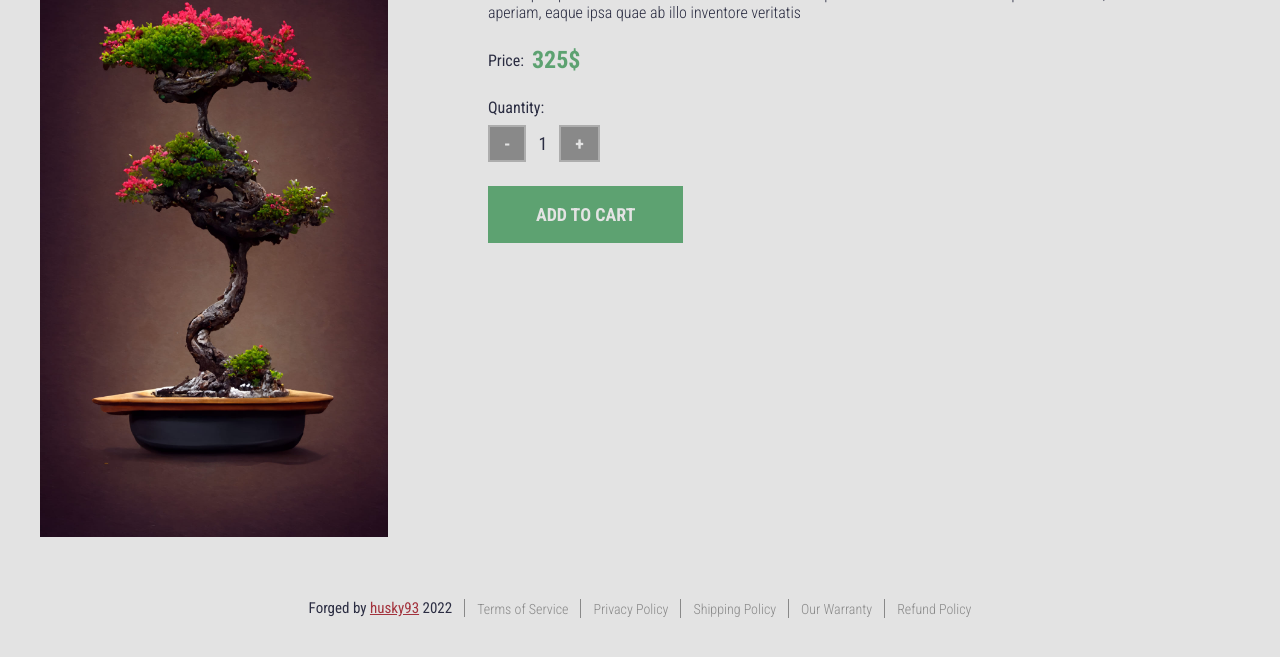
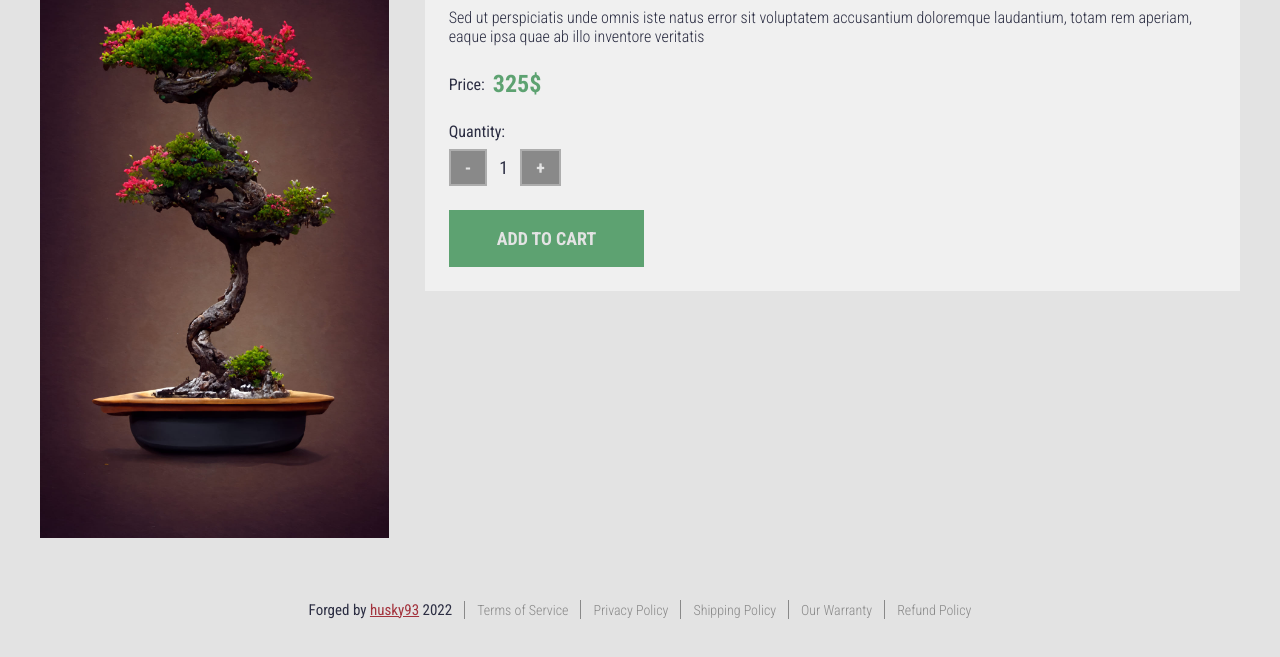
Before and after one commit to husky93/shopping-cart, a React app: page /product/1 in a window 1280 px wide. Shown: the part 210-867 px from the top of the page. Built offline with nearby package versions, Linux system fonts and the light colour scheme; a web font is replaced by a local one.

Commit message:
Change background color of product info section

```diff
--- a/src/assets/styles/product/Product.css
+++ b/src/assets/styles/product/Product.css
@@ -34,6 +34,8 @@
   align-items: flex-start;
   padding: 0 64px;
   gap: 24px;
+  background-color: var(--bg-color-light);
+  padding: 24px;
 }
 
 .product__price {
@@ -64,6 +66,9 @@
   .product__img {
     width: 65%;
   }
+  .product__info {
+    margin: 24px;
+  }
 }
 
 @media (min-width: 768px) {
@@ -75,6 +80,7 @@
 @media (min-width: 992px) {
   .product__content {
     padding: 128px 0 24px 0;
+    align-items: flex-start;
     flex-direction: row;
   }
   .product .btn, .product__price, .counter__container {
@@ -83,21 +89,29 @@
   .product__info {
     align-items: flex-start;
     gap: 24px;
+    margin: 0;
   }
   .product__img {
     width: 65%;
   }
+  .product__info {
+    flex-basis: 55%;
+    margin-right: 24px;
+  }
+  .product__gallery {
+    flex-basis: 45%;
+  }
 }
 
 @media (min-width: 1200px) {
-
+  .product__img {
+    width: 100%;
+  }
   .product__info {
+    margin: 0;
     flex-basis: 70%;
   }
   .product__gallery {
     flex-basis: 30%;
   }
-  .product__img {
-    width: 100%;
-  }
 }
```
